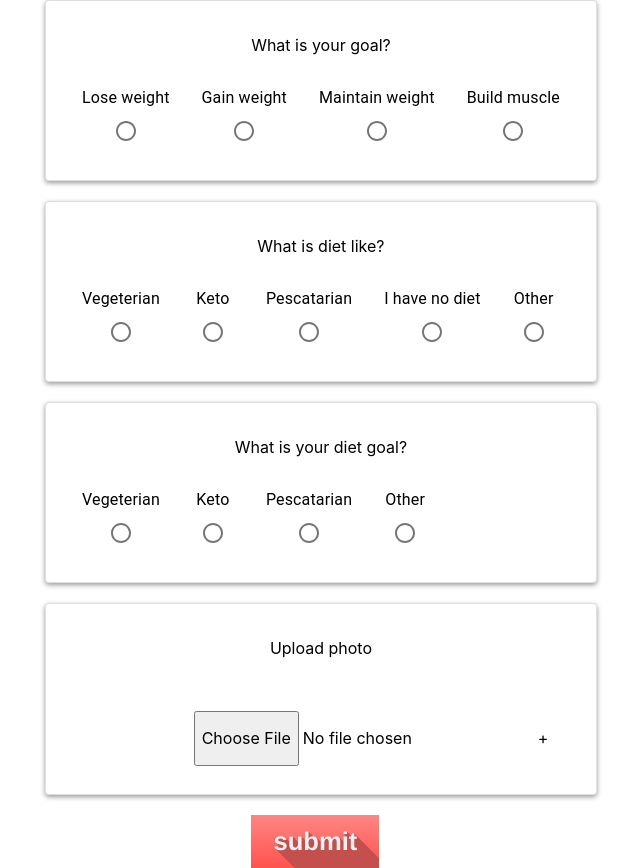
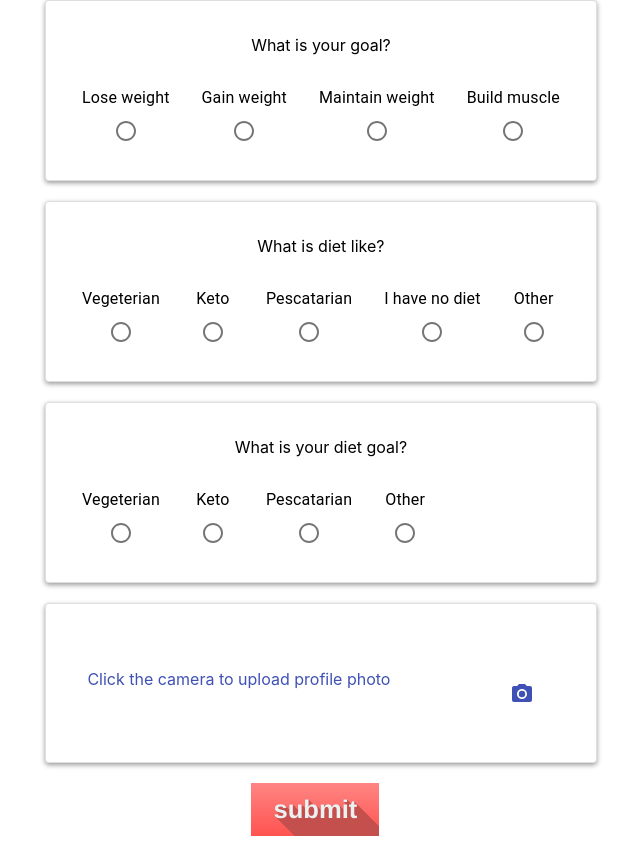
Before and after one commit to rtumalle0518/WeCook, a React (Create React App) app: page /userSurvey in a window 1280 px wide. Shown: the part 1142-2010 px from the top of the page, without its empty margins (55-695 px from the left). After the commit the page ends 1978 px from the top, so only its background shows below. Built offline with nearby package versions, Linux system fonts and the light colour scheme; no server answers; a web font is replaced by a local one.

Commit message:
added avatar from user submission

```diff
--- a/src/components/ProgressBar.js
+++ b/src/components/ProgressBar.js
@@ -1,7 +1,7 @@
 import React, { useEffect } from 'react';
 import useStorage from '../hooks/useStorage';
 import { motion } from 'framer-motion';
-
+import './App.css';
 const ProgressBar = ({ file, setFile }) => {
   const { progress, url } = useStorage(file);
 
--- a/src/components/UploadForm.js
+++ b/src/components/UploadForm.js
@@ -1,5 +1,21 @@
 import React, { useState } from 'react';
 import ProgressBar from './ProgressBar';
+import Button from '@material-ui/core/Button';
+import IconButton from '@material-ui/core/IconButton';
+import PhotoCamera from '@material-ui/icons/PhotoCamera';
+import Box from '@material-ui/core/Box';
+import { makeStyles } from '@material-ui/core/styles';
+
+const useStyles = makeStyles((theme) => ({
+  root: {
+    '& > *': {
+      margin: theme.spacing(1),
+    },
+  },
+  input: {
+    display: 'none',
+  },
+}));
 
 const UploadForm = () => {
   const [file, setFile] = useState(null);
@@ -18,12 +34,18 @@ const UploadForm = () => {
       setError('Please select an image file (png or jpg)');
     }
   };
-
+const classes = useStyles();
   return (
     <form>
-      <label>
+      <input className={classes.input} accept="image/*" onChange = {handleChange} id="icon-button-file" type="file" />
+      <label htmlFor = "icon-button-file">
+        {/*Below code is original if break just uncomment
         <input type="file" onChange={handleChange} />
         <span>+</span>
+        */}
+        <IconButton color="primary" aria-label="upload picture" component="span" className={classes.root}>
+          <PhotoCamera />
+        </IconButton>
       </label>
       <div className="output">
         { error && <div className="error">{ error }</div>}
--- a/src/components/userInfo.js
+++ b/src/components/userInfo.js
@@ -8,6 +8,7 @@ import { Form, Button, Card, Alert, Container} from "react-bootstrap"
 import {firestore} from "../firebase";
 import UploadForm from "./UploadForm";
 import ImageGrid from "./ImageGrid";
+import useFirestore from '../hooks/useFirestore';
 var database = firebase.database();
 var name, email, photoUrl, uid, emailVerified, diet, dietGoal, age, height, weight, weightGoal, gender, test;
 var pathReference;
@@ -74,6 +75,7 @@ firebase.auth().onAuthStateChanged(function(user) {
   });
 
 export const UserInfo = () => {
+    const { docs } = useFirestore('images');
     const [user, setUser] = useState([]);
     const [userImage, setImage] = useState([]);
     const ref = firestore.collection("userSurvey").doc(uid);
@@ -106,12 +108,9 @@ export const UserInfo = () => {
                     <Box alignItems="center" p={2} display = "flex" justifyContent="center" fontSize={26} textAlign="center" boxShadow={3} bgcolor = "white" width = "100%" height = "95vh" borderColor="primary.main" borderRadius={16}>
                         <div>
                             <Box display="flex" justifyContent="center" alignItems="center" p={1}>
-                                <Avatar>
-                                    <PersonIcon color="secondary" style={{ fontSize: 40 }}></PersonIcon>
-                                </Avatar>
-                                <Avatar alt="Remy Sharp" src={userImage}/>
+                                <Avatar alt="Remy Sharp" src = {docs.url}/>
                             </Box>
-                            <Box color="primary.main" pt={7}fontSize={57} fontWeight="fontWeightBold"> User information</Box>
+                            <Box color="primary.main" pt={7} fontSize={57} fontWeight="fontWeightBold"> User information</Box>
                             <Box color="primary.main" pt={3}> Name: {name}</Box>
                             <Box color="primary.main" pt={1}> Age: {user.age} years</Box>
                             <Box color="primary.main" pt={1}> Gender: {user.gender}</Box>
@@ -121,7 +120,6 @@ export const UserInfo = () => {
                             <Box color="primary.main" pt={1}> Weight: {user.weight} pounds</Box>
                             <Box color="primary.main" pt={1}> Weight goal: {user.weightGoal}</Box>
                             <Box color="primary.main" pt={1}> Estimated metabalism: {metabolism} calories</Box>
-                            <ImageGrid></ImageGrid>
                         </div>
                     </Box>
                 </Card>
--- a/src/components/userSurvey.js
+++ b/src/components/userSurvey.js
@@ -12,6 +12,7 @@ import {firestore} from "../firebase";
 import NavigationBar from "./NavigationBar";
 import { Link, useHistory } from 'react-router-dom'
 import UploadForm from "./UploadForm";
+import Box from '@material-ui/core/Box';
 var uid;
 firebase.auth().onAuthStateChanged(function(user) {
     if (user) {
@@ -187,8 +188,10 @@ class Survey extends Component {
                     </FormControl>
                 </div>
                 <div className="card">
-                    <label>Upload photo</label>
-                    <UploadForm></UploadForm>
+                    <Box color="primary.main" display="flex" justifyContent="center" alignItems="center" p={1}>
+                        <label>Click the camera to upload profile photo</label>
+                        <UploadForm></UploadForm>
+                    </Box>
                 </div>
                 <input className = "feedback-button" type="submit" value="submit" />
             </form>
```
